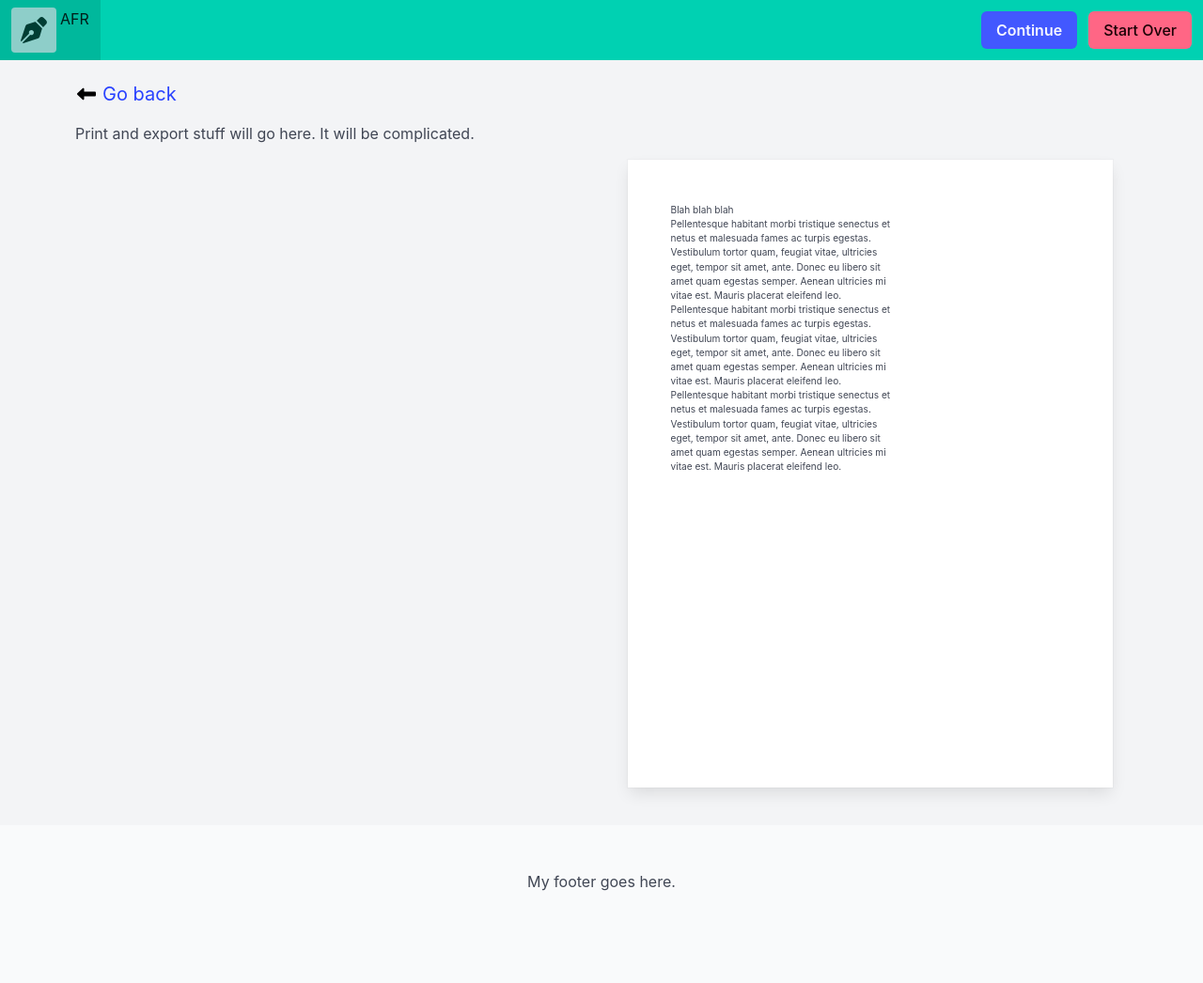
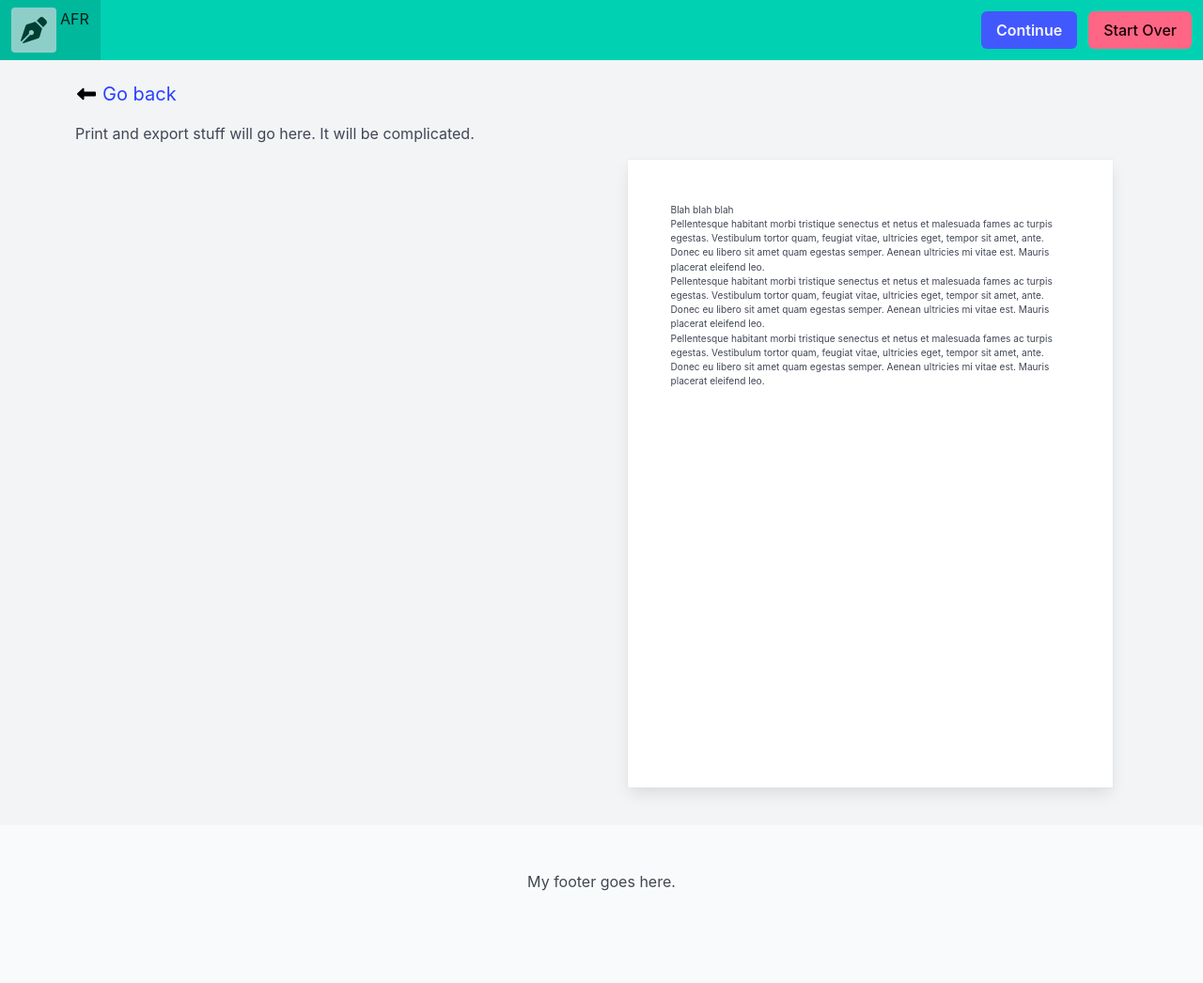
Before and after one commit to HeirOfNorton/alwaysfreeresume, a Jekyll site: the page built from pages/print.html, in a window 1280 px wide. Shown: the whole page at 94% size. Built offline with Jekyll 4.4.1, drawn with Linux system fonts in a browser that asks for light colours.

Commit message:
Maybe I had it right the first time with the css?

```diff
--- a/assets/style.css
+++ b/assets/style.css
@@ -44,18 +44,18 @@ html, body {
 
 .page {
     box-sizing: border-box;
-    // position: absolute;
+    position: absolute;
     transform-origin: top left;
 }
 
 .letter .page {
-//    width: 8.5in;
+    width: 8.5in;
     padding: .75in;
 }
 
 .a4 .page {
-//    width: 210mm;
-//    padding: 20mm;
+    width: 210mm;
+    padding: 20mm;
 }
 
 @media screen and (max-width: 768px) {
--- a/pages/print.html
+++ b/pages/print.html
@@ -19,7 +19,7 @@ Print and export stuff will go here. It will be complicated.
 
     <div class="column">
         <div class="box page-box m-4" x-data="{ pgtype: 'letter', boxwidth: 0 }" x-resize="boxwidth = $width" :class="pgtype == 'letter' ? 'letter' : 'a4'" :style="pgtype == 'letter' ? {height: boxwidth * (22/17) + 'px'} : {height: boxwidth * (297/210) + 'px'}">
-            <div class="page" :style="pgtype == 'letter' ? {scale: boxwidth / 816, width: boxwidth + 'px'} : {scale: boxwidth / 794, width: boxwidth + 'px'}">
+            <div class="page" :style="pgtype == 'letter' ? {scale: boxwidth / 816} : {scale: boxwidth / 794}">
                 <h1>Blah blah blah</h1>
                 <p>Pellentesque habitant morbi tristique senectus et netus et malesuada fames ac turpis egestas. Vestibulum tortor quam, feugiat vitae, ultricies eget, tempor sit amet, ante. Donec eu libero sit amet quam egestas semper. Aenean ultricies mi vitae est. Mauris placerat eleifend leo.</p>
                 <p>Pellentesque habitant morbi tristique senectus et netus et malesuada fames ac turpis egestas. Vestibulum tortor quam, feugiat vitae, ultricies eget, tempor sit amet, ante. Donec eu libero sit amet quam egestas semper. Aenean ultricies mi vitae est. Mauris placerat eleifend leo.</p>
```
